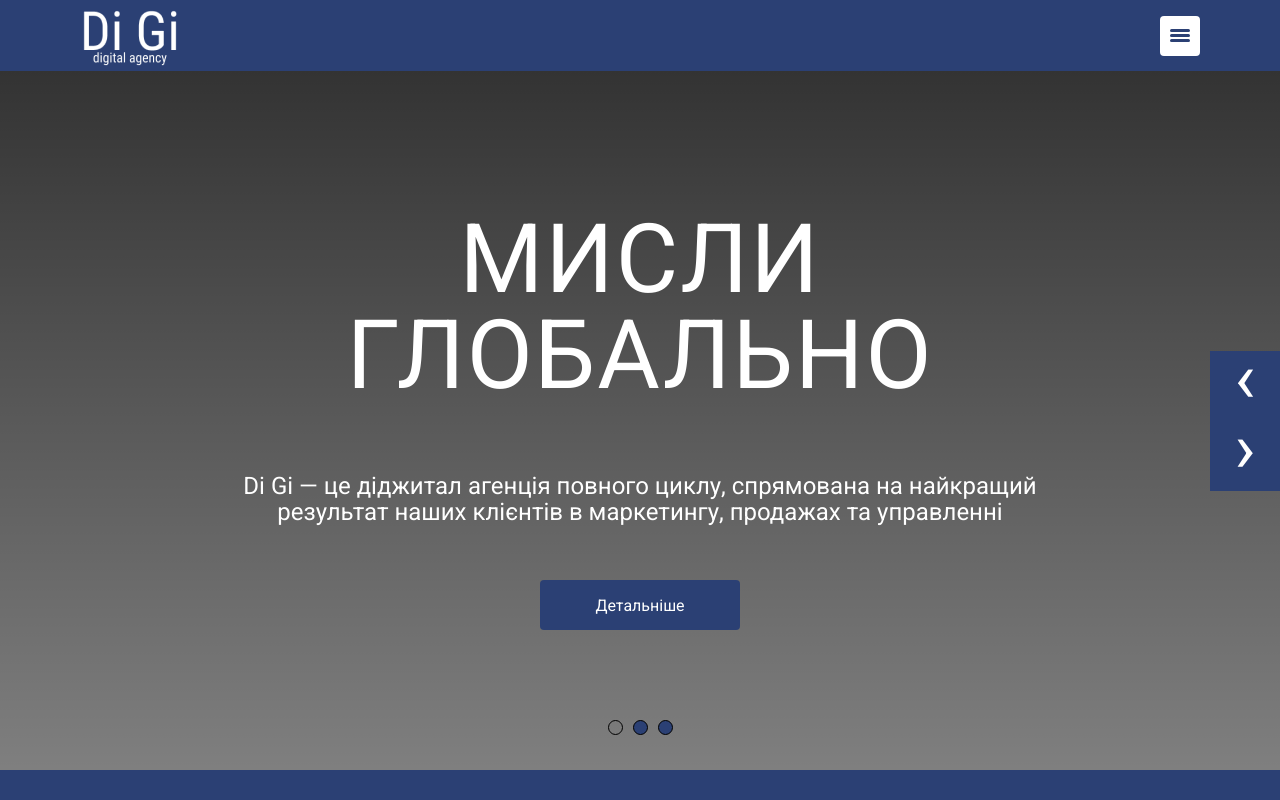
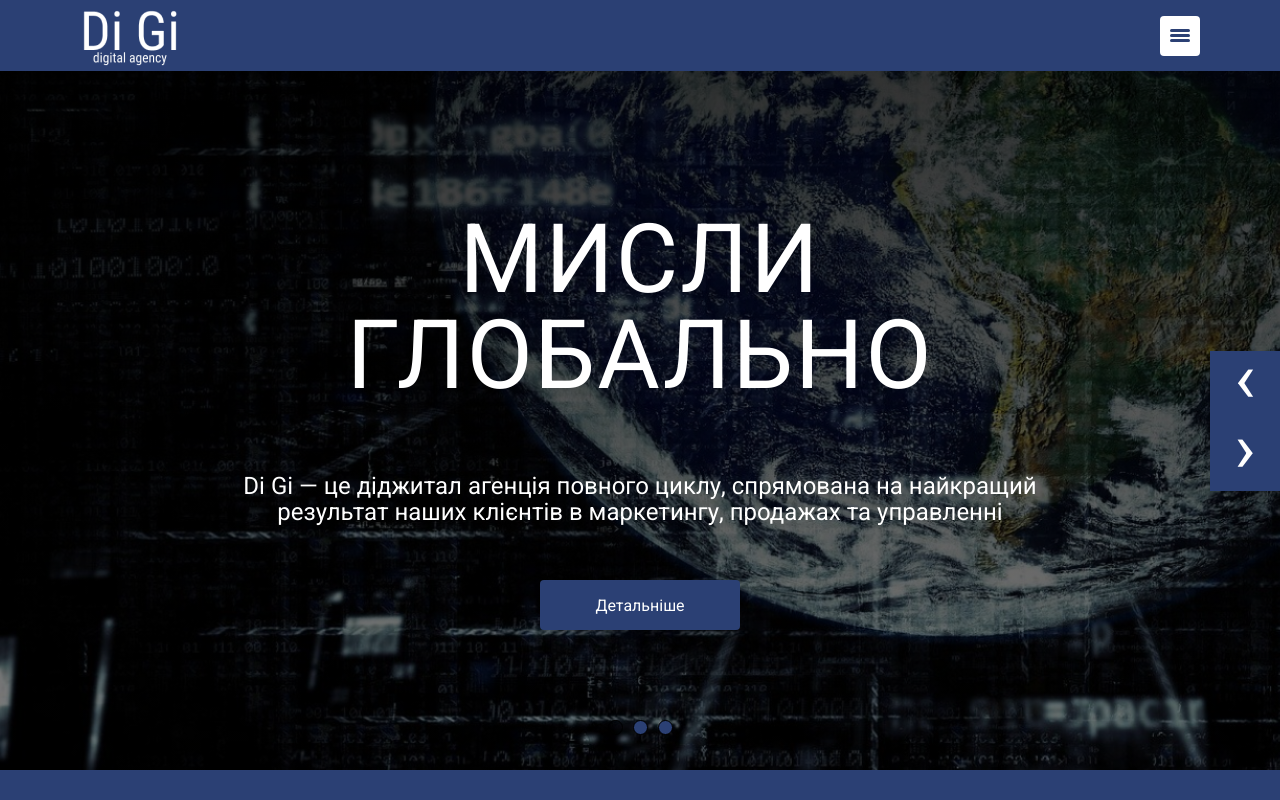
Before and after one commit to FatCaf/di-gi, a plain HTML site: page index.html in a window 1280 px wide. Shown: the top 800 px of the page. Drawn offline with Linux system fonts and the light colour scheme.

Commit message:
another bg img fix

```diff
--- a/scss/blocks/_intro.scss
+++ b/scss/blocks/_intro.scss
@@ -1,6 +1,6 @@
 .intro {
   background: linear-gradient(rgba(0, 0, 0, 0.8), rgba(0, 0, 0, 0.5)),
-    url("images/intro/bg-img.jpg") no-repeat center center;
+    url("../images/intro/bg-img.jpg") no-repeat center center;
   background-size: cover;
   position: relative;
 }
```
Also changed, not shown: css/main.css, 1 other file.
